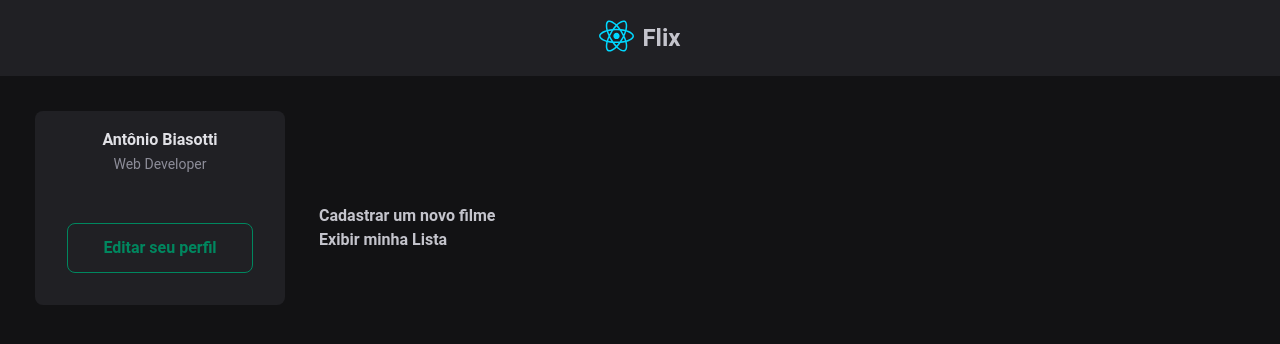
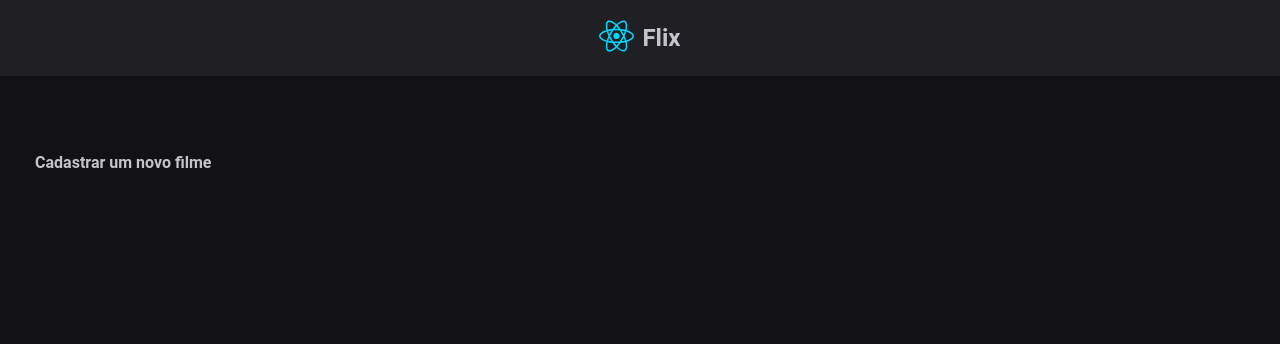
Before and after one commit to ppads-2024s1-g8/next-front-end-flix, a Next.js app: page /user/profile/1 in a window 1280 px wide. Shown: the top 344 px of the page. Built offline with nearby package versions, Linux system fonts and the light colour scheme.

Commit message:
Arrumando perfil do user

```diff
--- a/src/components/Form/Form.jsx
+++ b/src/components/Form/Form.jsx
@@ -22,11 +22,11 @@ export function Form() {
                 </li>
             </ul>
             <form className={`${styles.registerForm} ${showForm ? styles.active : ''}`}>
-                <input onClick={handleInputClick} placeholder="Título" />
-                <input onClick={handleInputClick} placeholder="Diretor" />
-                <input onClick={handleInputClick} placeholder="Elenco principal" />
-                <input onClick={handleInputClick} placeholder="País" />
-                <input onClick={handleInputClick} placeholder="Ano" />
+                <input onClick={handleInputClick} required placeholder="Título" />
+                <input onClick={handleInputClick} required placeholder="Diretor" />
+                <input onClick={handleInputClick} required placeholder="Elenco principal" />
+                <input onClick={handleInputClick} required placeholder="País" />
+                <input onClick={handleInputClick} required placeholder="Ano" />
                 <footer>
                     <button type="submit">Enviar</button>
                 </footer>
--- a/src/components/List/List.jsx
+++ b/src/components/List/List.jsx
@@ -6,11 +6,11 @@ import styles from './List.module.css'
 
 export function List() {
 
-    const [showForm, setShowForm] = useState(false);
+    // const [showForm, setShowForm] = useState(false);
 
-    function handleSelectOption() {
-        setShowForm(!showForm);
-    }
+    // function handleSelectOption() {
+    //     setShowForm(!showForm);
+    // }
 
     function handleInputClick(event) {
         event.stopPropagation();
@@ -18,17 +18,12 @@ export function List() {
 
     return (
         <div>
-            <ul className={styles.registerOp}>
-                <li onClick={handleSelectOption} className="bi bi-caret-right">
-                    <strong>Exibir minha Lista</strong>
-                </li>
-            </ul>
-            <form className={`${styles.registerForm} ${showForm ? styles.active : ''}`}>
-                <input onClick={handleInputClick} placeholder="Título" />
-                <input onClick={handleInputClick} placeholder="Diretor" />
-                <input onClick={handleInputClick} placeholder="Elenco principal" />
-                <input onClick={handleInputClick} placeholder="País" />
-                <input onClick={handleInputClick} placeholder="Ano" />
+            <form className={styles.registerForm}>
+                <input onClick={handleInputClick} placeholder="Título" required/>
+                <input onClick={handleInputClick} placeholder="Diretor" required/>
+                <input onClick={handleInputClick} placeholder="Elenco principal" required/>
+                <input onClick={handleInputClick} placeholder="País" required/>
+                <input onClick={handleInputClick} placeholder="Ano" required/>
                 <footer>
                     <button type="submit">Enviar</button>
                 </footer>
--- a/src/components/Sidebar/Sidebar.module.css
+++ b/src/components/Sidebar/Sidebar.module.css
@@ -2,6 +2,7 @@
     background: var(--gray-800);
     border-radius: 8px;
     width: 250px;
+    /* position: fixed; */
 }
 
 .cover {
--- a/src/components/UserMain/UserMain.jsx
+++ b/src/components/UserMain/UserMain.jsx
@@ -6,7 +6,6 @@ import styles from './UserMain.module.css';
 export function UserMain(){
     return (
         <div className={styles.main}>
-            <Sidebar/>
             <div className={styles.user}>
                 <Form />
                 <List />
```
